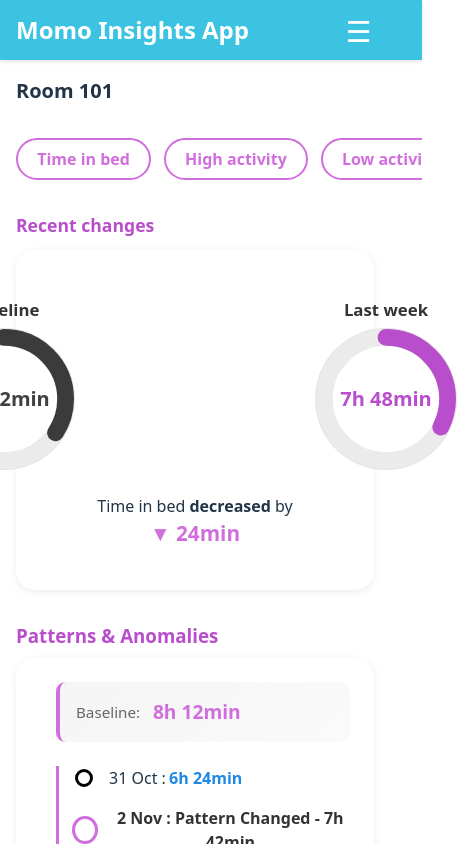
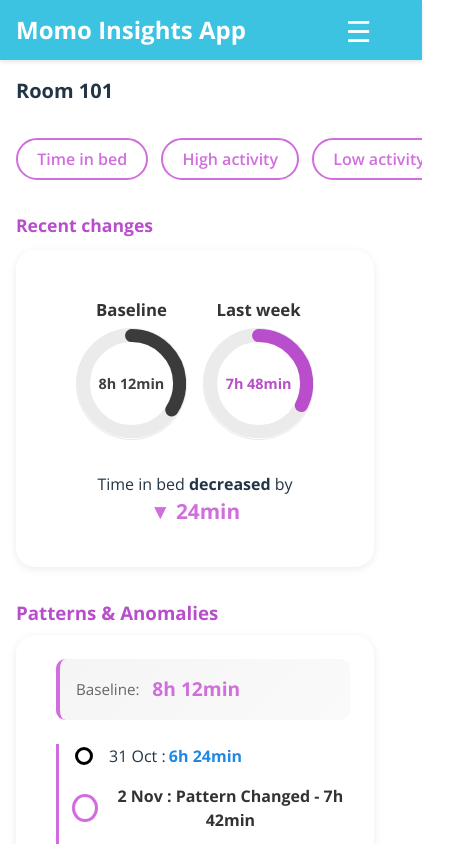
Before and after one commit to RosicaNikolova/momo-frontend, a React (Vite) app: page / in a window 390 px wide. Shown: the top 844 px of the page, 457 px wide, since content can reach past the window. Built offline with nearby package versions, Linux system fonts and the light colour scheme; no server answers.

Commit message:
Repsonsive/font change
made recent changes responsive for mobile. changed font to match figma designs

```diff
--- a/index.html
+++ b/index.html
@@ -2,6 +2,7 @@
 <html lang="en">
   <head>
     <meta charset="UTF-8" />
+    <link href="https://fonts.googleapis.com/css2?family=Open+Sans:wght@300;400;600;700&display=swap" rel="stylesheet">
     <link rel="icon" type="image/svg+xml" href="/vite.svg" />
     <meta name="viewport" content="width=device-width, initial-scale=1.0" />
     <title>my-react-app</title>
--- a/src/components/RecentChanges.css
+++ b/src/components/RecentChanges.css
@@ -17,8 +17,10 @@
 .recent-grid {
   display: flex;
   justify-content: center;
-  gap: 15rem;
+  gap: 4rem;
   margin-bottom: 1.5rem;
+  flex-wrap: wrap;
+  align-items: center;
 }
 
 .recent-item h4 {
@@ -30,16 +32,16 @@
 /* You can replace this with actual circular dial components later */
 .dial-black,
 .dial-purple {
-  width: 140px;
-  height: 140px;
+  width: clamp(80px, 24vw, 140px);
+  height: clamp(80px, 24vw, 140px);
   border-radius: 50%;
   display: inline-flex;
   align-items: center;
   justify-content: center;
-  font-size: 1.25rem;
+  font-size: clamp(0.9rem, 2.2vw, 1.25rem);
   font-weight: 700;
   position: relative;
-  border: 1.5px solid rgba(0, 0, 0, 0.1);
+  border: 1.5px solid rgba(0, 0, 0, 0.08);
   background: #fff;
 }
 
@@ -55,6 +57,8 @@
 .dial-ring {
   position: absolute;
   inset: 0;
+  width: 100%;
+  height: 100%;
 }
 
 .dial-track {
@@ -83,6 +87,40 @@
   z-index: 1;
 }
 
+/* Mobile / small screens: keep dials side-by-side, allow horizontal scroll if needed */
+@media (max-width: 600px) {
+  .recent-grid {
+    gap: 1rem;
+    flex-direction: row;
+    flex-wrap: nowrap;
+    align-items: center;
+    overflow-x: auto;
+    -webkit-overflow-scrolling: touch;
+    padding-bottom: 0.5rem;
+  }
+
+  .recent-item {
+    flex: 0 0 auto;
+    text-align: center;
+    min-width: 110px;
+  }
+
+  .recent-item h4 {
+    margin-bottom: 0.4rem;
+  }
+
+  .dial-black,
+  .dial-purple {
+    width: clamp(72px, 28vw, 120px);
+    height: clamp(72px, 28vw, 120px);
+  }
+
+  .recent-diff {
+    text-align: center;
+    margin-top: 0.5rem;
+  }
+}
+
 .diff-value {
   font-size: 1.3rem;
   font-weight: bold;
--- a/src/index.css
+++ b/src/index.css
@@ -1,5 +1,5 @@
 :root {
-  font-family: system-ui, Avenir, Helvetica, Arial, sans-serif;
+  font-family: 'Open Sans', system-ui, Avenir, Helvetica, Arial, sans-serif;
   line-height: 1.5;
   font-weight: 400;
 
```
